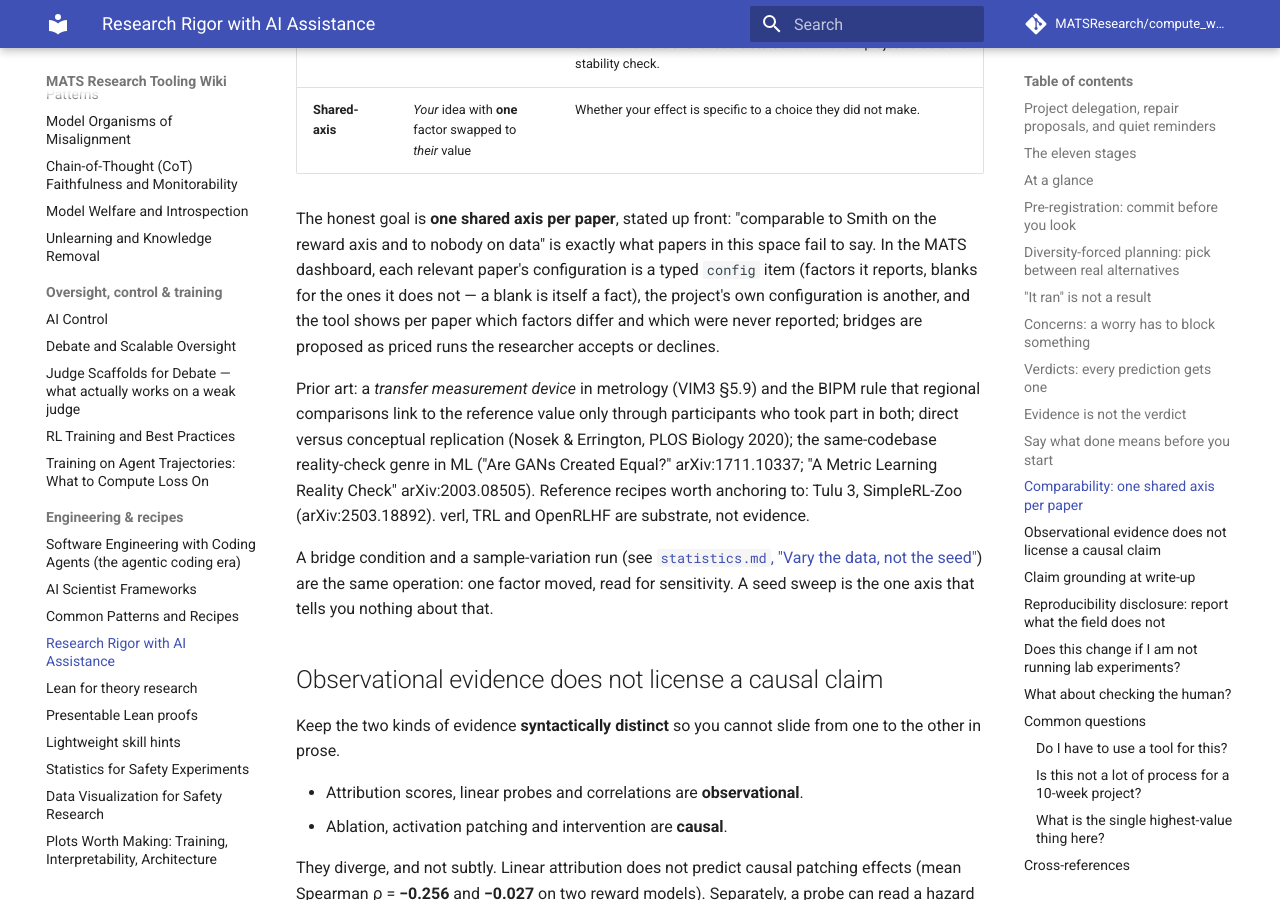
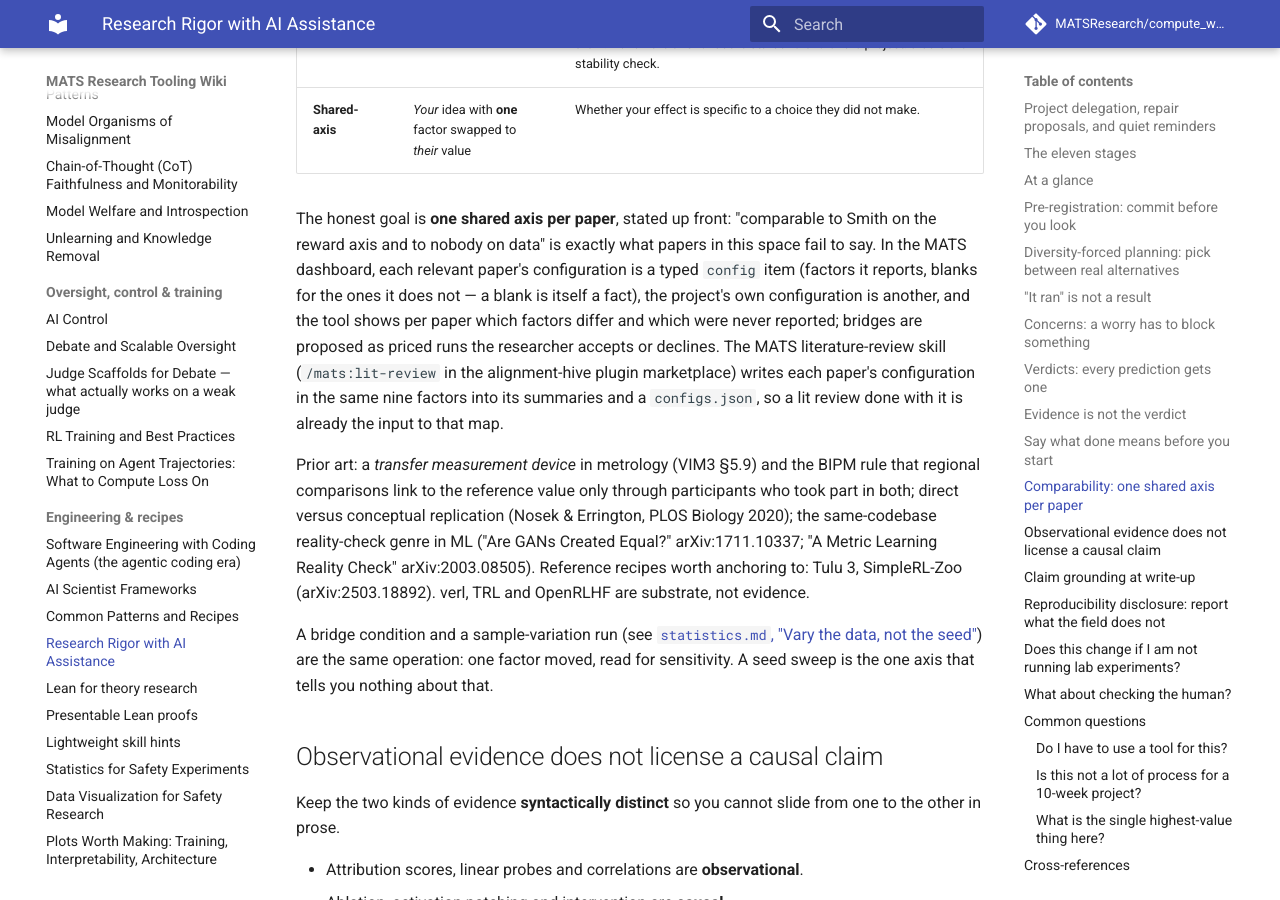
Before and after one commit to MATSResearch/compute_wiki, an MkDocs documentation site: the page built from docs/engineering/research-rigor.md, in a window 1280 px wide and 900 px high, scrolled down 9176 px. Built offline with MkDocs 1.6.1 and Material for MkDocs 9.7.7, drawn with Linux system fonts in a browser that asks for light colours; comment, search, counter and statistics services are not loaded.

Commit message:
Research rigor: the lit-review skill's configs.json feeds the comparability map (DAS-480)
Co-Authored-By: Claude Fable 5.1 <noreply@anthropic.com>

```diff
--- a/docs/engineering/research-rigor.md
+++ b/docs/engineering/research-rigor.md
@@ -368,6 +368,10 @@ configuration is a typed `config` item (factors it reports, blanks for the ones
 it does not — a blank is itself a fact), the project's own configuration is
 another, and the tool shows per paper which factors differ and which were never
 reported; bridges are proposed as priced runs the researcher accepts or declines.
+The MATS literature-review skill (`/mats:lit-review` in the alignment-hive
+plugin marketplace) writes each paper's configuration in the same nine factors
+into its summaries and a `configs.json`, so a lit review done with it is
+already the input to that map.
 
 Prior art: a *transfer measurement device* in metrology (VIM3 §5.9) and the BIPM
 rule that regional comparisons link to the reference value only through
```
